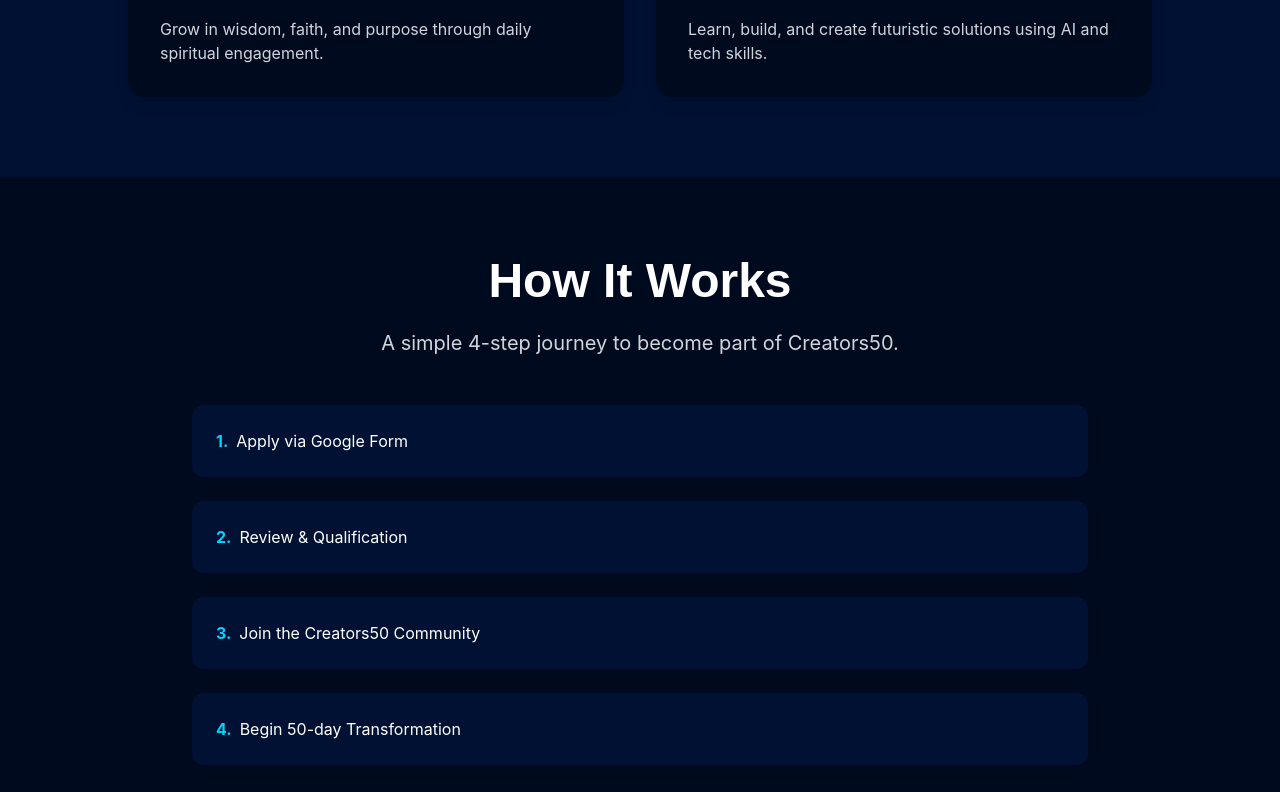
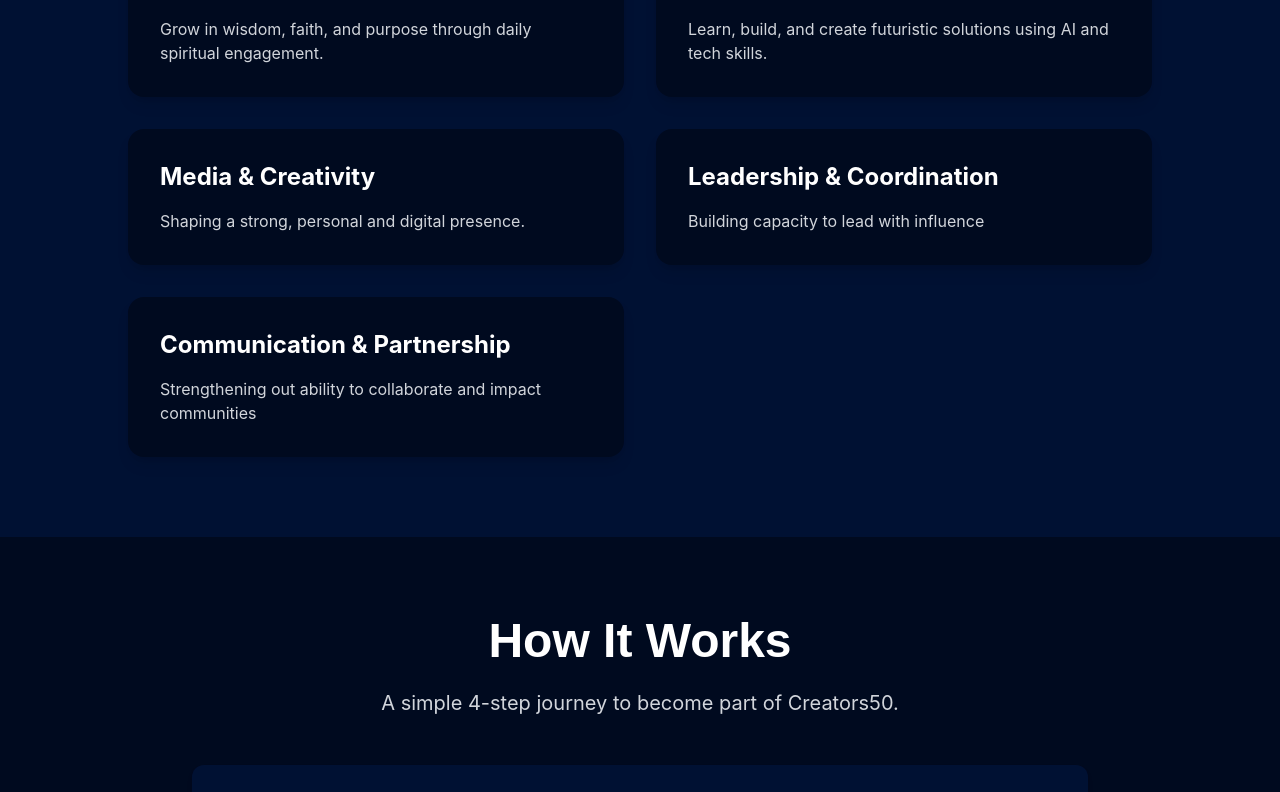
Before and after one commit to Solomough/Creators60, a React (Vite) app: page / in a window 1280 px wide. Shown: the part 1407-2199 px from the top of the page. Built offline with nearby package versions, Linux system fonts and the light colour scheme.

Commit message:
Update FocusArea.jsx

```diff
--- a/src/components/FocusArea.jsx
+++ b/src/components/FocusArea.jsx
@@ -10,6 +10,18 @@ const FocusAreas = () => {
     {
       title: 'Innovation & Tech',
       description: 'Learn, build, and create futuristic solutions using AI and tech skills.',
+    },
+    {
+      title: 'Media & Creativity',
+      description: 'Shaping a strong, personal and digital presence.',
+    },
+    {
+      title: 'Leadership & Coordination',
+      description: 'Building capacity to lead with influence',
+    },
+    {
+      title: 'Communication & Partnership',
+      description: 'Strengthening out ability to collaborate and impact  communities',
     },
   ]
 
```
